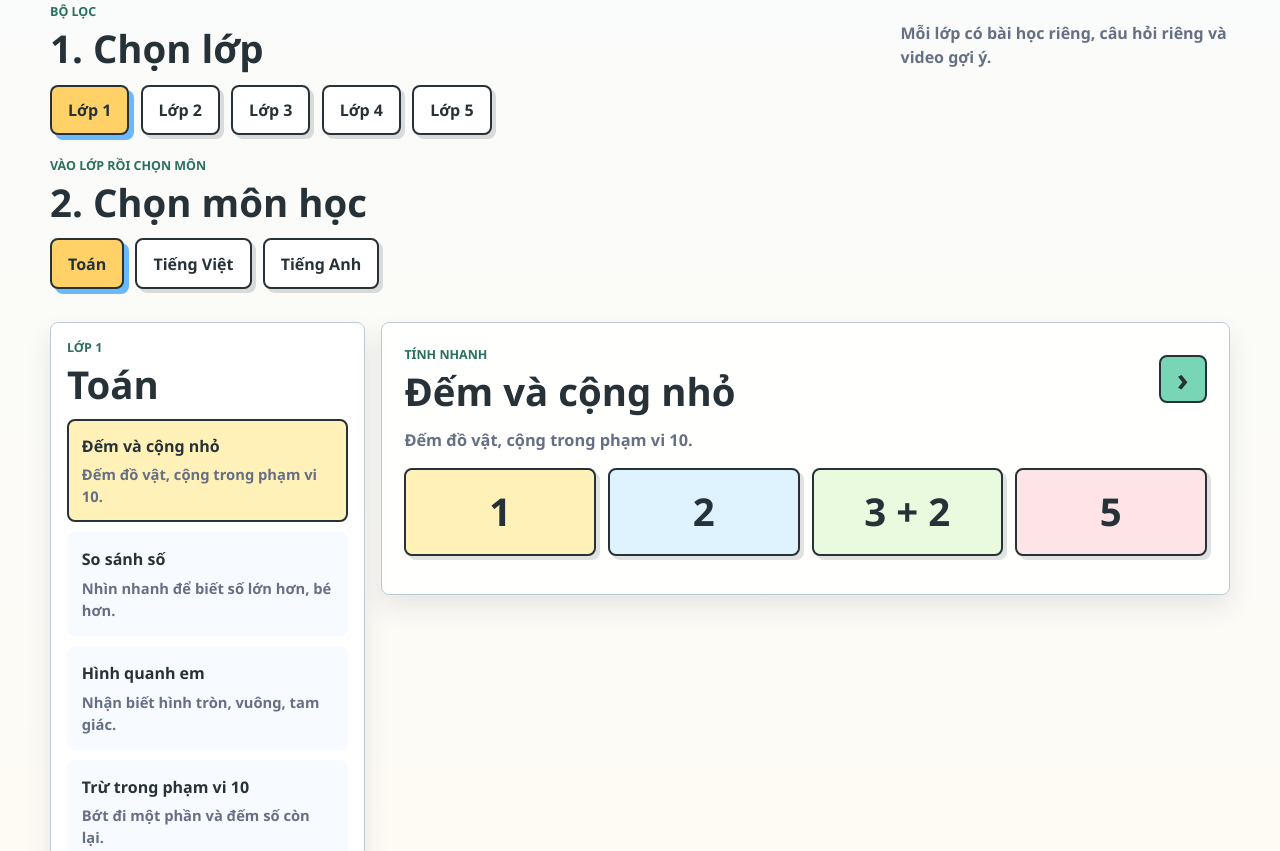
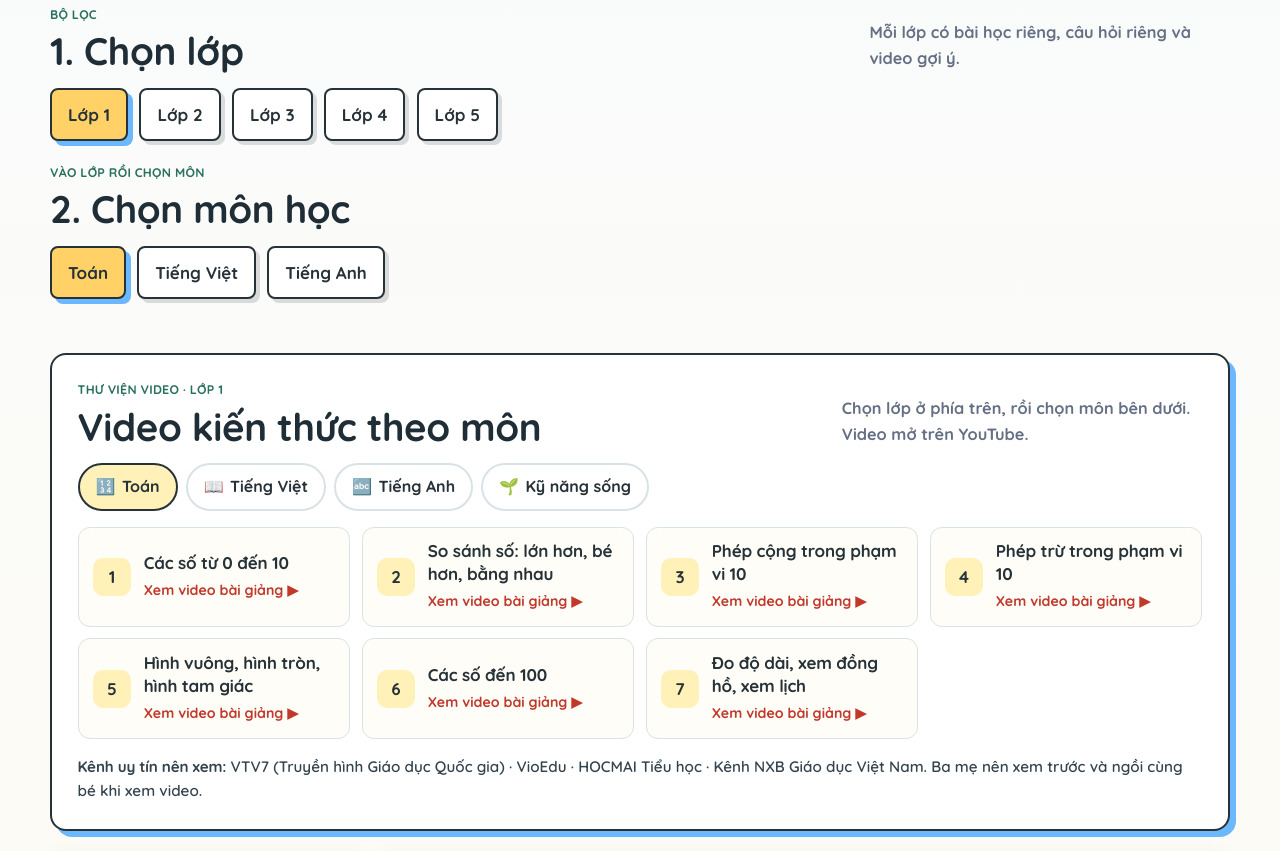
Before and after one commit to luongminhphuong710-dotcom/hocvui, a plain HTML site: page index.html in a window 1280 px wide. Shown: the part 674-1525 px from the top of the page. Drawn offline with Linux system fonts and the light colour scheme.

Commit message:
Giao diện Quicksand dễ nhìn, thư viện video 4 môn lớp 1-5, bỏ khung chụp ảnh, bỏ Bản tin
Co-Authored-By: Claude Opus 5.5 <noreply@anthropic.com>
Claude-Session: https://claude.ai/code/session_01GNzqJau8iT1CtKjQT5AZC5

```diff
--- a/index.html
+++ b/index.html
@@ -5,6 +5,9 @@
     <meta name="viewport" content="width=device-width, initial-scale=1.0" />
     <title>Học - Học vui - Vui học</title>
     <link rel="preconnect" href="https://www.youtube-nocookie.com" />
+    <link rel="preconnect" href="https://fonts.googleapis.com" />
+    <link rel="preconnect" href="https://fonts.gstatic.com" crossorigin />
+    <link rel="stylesheet" href="https://fonts.googleapis.com/css2?family=Quicksand:wght@500;600;700&display=swap" />
     <link rel="stylesheet" href="styles.css" />
   </head>
   <body>
@@ -18,7 +21,6 @@
         <a href="tro-choi.html">Trò chơi</a>
         <a href="giai-tri.html">Giải trí</a>
         <a href="chup-anh-vui.html">Chụp ảnh</a>
-        <a href="ban-tin.html">Bản tin</a>
       </nav>
     </header>
 
@@ -55,6 +57,8 @@
         </div>
         <div class="subject-picker" id="subjectPicker" role="tablist" aria-label="Chọn môn học"></div>
       </section>
+
+      <section class="video-library" id="videoLibrary" aria-label="Thư viện video"></section>
 
       <section class="learn-grid">
         <aside class="lesson-panel" aria-label="Danh sách bài học">
@@ -185,5 +189,6 @@
     <div class="toast" id="toast" role="status" aria-live="polite"></div>
     <div class="celebration-layer" id="celebrationLayer" aria-hidden="true"></div>
     <script src="script.js"></script>
+    <script src="video-library.js"></script>
   </body>
 </html>
--- a/script.js
+++ b/script.js
@@ -1904,7 +1904,7 @@ function applyBoothFrame() {
 
   const frame = currentBoothFrame();
   dom.boothFrameOverlay.className = `booth-frame ${frame.className}`;
-  if (dom.boothFrameName) dom.boothFrameName.textContent = frame.label;
+
 }
 
 async function startBoothCamera() {
@@ -2016,7 +2016,6 @@ function drawImageCover(context, image, width, height) {
 function finishBoothCanvas(context, width, height, message) {
   if (!dom.boothCanvas || !dom.photoPreview || !dom.downloadPhotoLink) return;
 
-  drawBoothFrame(context, width, height, currentBoothFrame());
   const imageUrl = dom.boothCanvas.toDataURL("image/png");
   showBoothStillPreview(imageUrl);
   dom.photoPreview.src = imageUrl;
--- a/styles.css
+++ b/styles.css
@@ -27,7 +27,7 @@ body {
   background:
     linear-gradient(180deg, #f7fcff 0%, #fffaf1 48%, #f7fff9 100%);
   color: var(--ink);
-  font-family: "Segoe UI", Arial, sans-serif;
+  font-family: "Quicksand", "Segoe UI", Arial, sans-serif;
   line-height: 1.5;
 }
 
@@ -2585,3 +2585,54 @@ h3 {
     display: none;
   }
 }
+
+/* ===== Giao diện dễ nhìn: font Quicksand, chữ to, tương phản rõ ===== */
+body {
+  font-size: 17px;
+  line-height: 1.6;
+  font-weight: 600;
+  color: #1f2d36;
+}
+h1, h2, h3, h4, strong, b { font-weight: 700; letter-spacing: -0.01em; }
+button, input, select, textarea { font-family: inherit; font-weight: 700; }
+p, li { color: #34444f; }
+.section-note, .intro-text { font-size: 1.02rem; }
+.eyebrow { font-weight: 700; letter-spacing: 0.02em; }
+.topnav a { font-size: 1rem; }
+a:focus-visible, button:focus-visible { outline: 3px solid var(--sky); outline-offset: 2px; }
+
+/* ===== Thư viện video ===== */
+.video-library {
+  margin: 1.25rem 0;
+  padding: clamp(1rem, 3vw, 1.6rem);
+  border: 2px solid var(--ink);
+  border-radius: 16px;
+  background: var(--white);
+  box-shadow: 6px 6px 0 var(--sky);
+}
+.lib-tabs { display: flex; flex-wrap: wrap; gap: 0.5rem; margin: 0.6rem 0 1rem; }
+.lib-tab {
+  display: inline-flex; align-items: center; gap: 0.4rem;
+  min-height: 46px; padding: 0.55rem 1rem;
+  border: 2px solid var(--line); border-radius: 999px;
+  background: var(--white); color: var(--ink); font-size: 1rem; cursor: pointer;
+}
+.lib-tab:hover { border-color: var(--soft-line); }
+.lib-tab.is-active { background: var(--tab); border-color: var(--ink); }
+.lib-grid { display: grid; grid-template-columns: repeat(auto-fill, minmax(min(100%, 260px), 1fr)); gap: 0.7rem; }
+.lib-card {
+  display: flex; align-items: center; gap: 0.8rem;
+  padding: 0.8rem 0.9rem; border: 1px solid var(--line); border-radius: 12px;
+  background: var(--paper); color: var(--ink); text-decoration: none;
+  transition: transform .15s, border-color .15s;
+}
+.lib-card:hover { transform: translateY(-2px); border-color: var(--ink); }
+.lib-num { flex: none; display: grid; place-items: center; width: 38px; height: 38px; border-radius: 10px; font-weight: 700; }
+.lib-text strong { display: block; line-height: 1.35; }
+.lib-text small { color: #c0392b; font-weight: 700; }
+.lib-channels { margin: 1rem 0 0; font-size: 0.95rem; }
+@media (prefers-reduced-motion: reduce) { .lib-card { transition: none; } }
+
+/* ===== Chụp ảnh: bỏ cột khung ===== */
+.photobooth-layout { grid-template-columns: minmax(0, 1fr) minmax(230px, 320px); }
+@media (max-width: 900px) { .photobooth-layout { grid-template-columns: 1fr; } }
--- /dev/null
+++ b/video-library.js
@@ -0,0 +1,115 @@
+// Thư viện video theo lớp và môn (Toán, Tiếng Việt, Tiếng Anh, Kỹ năng sống).
+// Mỗi chủ đề mở trang tìm kiếm YouTube kèm tên kênh/bộ sách uy tín,
+// để luôn ra video bài giảng còn hoạt động. Ba mẹ nên xem trước cùng bé.
+const libSubjects = {
+  math: { label: "Toán", icon: "🔢", color: "#fff1b8", hint: "Kết nối tri thức bài giảng" },
+  vietnamese: { label: "Tiếng Việt", icon: "📖", color: "#ffe4e7", hint: "Kết nối tri thức bài giảng" },
+  english: { label: "Tiếng Anh", icon: "🔤", color: "#e3f4ff", hint: "Global Success" },
+  life: { label: "Kỹ năng sống", icon: "🌱", color: "#e6f7dc", hint: "kỹ năng sống cho học sinh tiểu học" },
+};
+
+const libChannels = {
+  math: ["VTV7 (Truyền hình Giáo dục Quốc gia)", "VioEdu", "HOCMAI Tiểu học", "Kênh NXB Giáo dục Việt Nam"],
+  vietnamese: ["VTV7 (Truyền hình Giáo dục Quốc gia)", "VioEdu", "HOCMAI Tiểu học", "Kênh NXB Giáo dục Việt Nam"],
+  english: ["Global Success (NXB Giáo dục Việt Nam)", "Super Simple Songs", "British Council LearnEnglish Kids", "Cocomelon"],
+  life: ["VTV7 – Kỹ năng sống", "Sesame Street", "Thời sự VTV – An toàn cho trẻ", "Hội Chữ thập đỏ – Sơ cứu"],
+};
+
+const libTopics = {
+  math: {
+    1: ["Các số từ 0 đến 10", "So sánh số: lớn hơn, bé hơn, bằng nhau", "Phép cộng trong phạm vi 10", "Phép trừ trong phạm vi 10", "Hình vuông, hình tròn, hình tam giác", "Các số đến 100", "Đo độ dài, xem đồng hồ, xem lịch"],
+    2: ["Ôn tập các số đến 100", "Phép cộng có nhớ trong phạm vi 100", "Phép trừ có nhớ trong phạm vi 100", "Làm quen phép nhân, bảng nhân 2 và 5", "Phép chia, bảng chia 2 và 5", "Các số trong phạm vi 1000", "Ki-lô-gam, lít, mét, ki-lô-mét"],
+    3: ["Bảng nhân, bảng chia 6, 7, 8, 9", "Nhân số có hai chữ số với số có một chữ số", "Chia có dư", "Các số đến 10 000 và 100 000", "Chu vi, diện tích hình chữ nhật, hình vuông", "Góc vuông, góc không vuông", "Tiền Việt Nam"],
+    4: ["Số có nhiều chữ số, lớp triệu", "Phép nhân, phép chia với số có nhiều chữ số", "Biểu thức có chứa chữ", "Phân số và các phép tính với phân số", "Tìm số trung bình cộng", "Hai đường thẳng vuông góc, song song", "Hình bình hành, hình thoi"],
+    5: ["Số thập phân", "Cộng, trừ, nhân, chia số thập phân", "Tỉ số phần trăm", "Diện tích hình tam giác, hình thang", "Chu vi, diện tích hình tròn", "Thể tích hình hộp chữ nhật, hình lập phương", "Toán chuyển động đều: vận tốc, quãng đường, thời gian"],
+  },
+  vietnamese: {
+    1: ["Bảng chữ cái tiếng Việt", "Học âm và vần", "Đánh vần, ghép tiếng", "Tập viết chữ thường", "Dấu thanh: sắc, huyền, hỏi, ngã, nặng", "Tập đọc đoạn văn ngắn", "Chính tả nghe – viết"],
+    2: ["Từ chỉ sự vật, hoạt động, đặc điểm", "Câu giới thiệu, câu nêu hoạt động", "Dấu chấm, dấu phẩy, dấu chấm hỏi", "Viết đoạn văn kể về người thân", "Viết đoạn văn tả đồ vật", "Tập đọc thơ lớp 2", "Viết chữ hoa"],
+    3: ["Biện pháp so sánh", "Từ có nghĩa giống nhau, trái nghĩa", "Câu cảm, câu khiến", "Viết đoạn văn kể lại sự việc", "Viết thư cho người thân", "Biện pháp nhân hoá", "Đọc hiểu văn bản"],
+    4: ["Danh từ, động từ, tính từ", "Chủ ngữ, vị ngữ, trạng ngữ", "Biện pháp nhân hoá", "Văn miêu tả con vật", "Văn miêu tả cây cối", "Viết đoạn văn nêu ý kiến", "Đọc hiểu truyện và thơ"],
+    5: ["Từ đồng nghĩa, từ trái nghĩa", "Từ đa nghĩa", "Đại từ, kết từ", "Câu ghép và cách nối các vế câu", "Văn tả người", "Văn tả phong cảnh", "Viết bài văn kể chuyện sáng tạo"],
+  },
+  english: {
+    1: ["Hello – Chào hỏi", "Colours – Màu sắc", "Numbers 1 to 10", "Animals – Con vật", "My family – Gia đình", "Toys – Đồ chơi", "Phonics: letters A to Z"],
+    2: ["Alphabet song and phonics", "At home – Đồ vật trong nhà", "Food and drinks", "Clothes – Quần áo", "Weather – Thời tiết", "Numbers 11 to 20", "Body parts – Bộ phận cơ thể"],
+    3: ["Unit: Hello / What's your name?", "My school things", "My friends and family", "Colours and break time activities", "My house and my bedroom", "Jobs – Nghề nghiệp", "Numbers and age: How old are you?"],
+    4: ["My friends: Where are you from?", "Time and daily routines", "Days of the week, school subjects", "My birthday party", "Things we can do", "My hobbies", "Shopping: How much is it?"],
+    5: ["All about me", "Our homes and addresses", "My foreign friends", "Our free-time activities", "My future job", "Past simple: What did you do?", "Holidays and travelling"],
+  },
+  life: {
+    1: ["Tự chăm sóc bản thân: rửa tay, đánh răng", "Lời chào, lời cảm ơn, xin lỗi", "An toàn khi đi đường", "Gọn gàng: tự cất đồ dùng", "Không đi theo người lạ", "Nhận biết cảm xúc của mình"],
+    2: ["Kỹ năng tự phục vụ: gấp quần áo, chuẩn bị cặp sách", "Phòng tránh đuối nước", "An toàn với điện, lửa, vật sắc nhọn", "Biết ơn thầy cô, ông bà, cha mẹ", "Kết bạn và chơi hoà đồng", "Thuộc số điện thoại, địa chỉ nhà"],
+    3: ["Quản lý thời gian, lập thời gian biểu", "Giữ gìn vệ sinh trường lớp", "Phòng tránh xâm hại cơ thể", "Ứng xử khi bị bắt nạt", "Tiết kiệm tiền và tiết kiệm nước", "Gọi số khẩn cấp 113, 114, 115"],
+    4: ["Kỹ năng làm việc nhóm", "Kỹ năng thuyết trình tự tin", "An toàn khi dùng Internet", "Kiểm soát cảm xúc, giải quyết mâu thuẫn", "Sơ cứu vết thương nhỏ", "Bảo vệ môi trường, phân loại rác"],
+    5: ["Kỹ năng tự học hiệu quả", "Đặt mục tiêu và lập kế hoạch", "Thoát hiểm khi có cháy", "Tuổi dậy thì và chăm sóc cơ thể", "An toàn trên mạng xã hội", "Lòng biết ơn và giúp đỡ cộng đồng"],
+  },
+};
+
+const lib = { subject: "math", lastGrade: null };
+
+function libGrade() {
+  try {
+    if (typeof state !== "undefined" && state.grade) return state.grade;
+  } catch (e) {}
+  return 1;
+}
+
+function libSearchUrl(subjectKey, grade, topic) {
+  const s = libSubjects[subjectKey];
+  const prefix = subjectKey === "life" ? "Kỹ năng sống" : `${s.label} lớp ${grade}`;
+  const q = `${prefix} ${topic} ${s.hint}`;
+  return "https://www.youtube.com/results?search_query=" + encodeURIComponent(q);
+}
+
+function renderVideoLibrary() {
+  const root = document.querySelector("#videoLibrary");
+  if (!root) return;
+  const grade = libGrade();
+  lib.lastGrade = grade;
+
+  const tabs = Object.entries(libSubjects)
+    .map(
+      ([key, s]) =>
+        `<button type="button" class="lib-tab${key === lib.subject ? " is-active" : ""}" data-lib="${key}" style="--tab:${s.color}">
+          <span aria-hidden="true">${s.icon}</span>${s.label}
+        </button>`
+    )
+    .join("");
+
+  const s = libSubjects[lib.subject];
+  const cards = libTopics[lib.subject][grade]
+    .map(
+      (topic, i) =>
+        `<a class="lib-card" href="${libSearchUrl(lib.subject, grade, topic)}" target="_blank" rel="noopener">
+          <span class="lib-num" style="background:${s.color}">${i + 1}</span>
+          <span class="lib-text"><strong>${topic}</strong><small>Xem video bài giảng ▶</small></span>
+        </a>`
+    )
+    .join("");
+
+  root.innerHTML = `
+    <div class="section-heading">
+      <div>
+        <p class="eyebrow">Thư viện video · Lớp ${grade}</p>
+        <h2>Video kiến thức theo môn</h2>
+      </div>
+      <p class="section-note">Chọn lớp ở phía trên, rồi chọn môn bên dưới. Video mở trên YouTube.</p>
+    </div>
+    <div class="lib-tabs" role="tablist">${tabs}</div>
+    <div class="lib-grid">${cards}</div>
+    <p class="lib-channels"><strong>Kênh uy tín nên xem:</strong> ${libChannels[lib.subject].join(" · ")}.
+      Ba mẹ nên xem trước và ngồi cùng bé khi xem video.</p>`;
+
+  root.querySelectorAll(".lib-tab").forEach((b) =>
+    b.addEventListener("click", () => {
+      lib.subject = b.dataset.lib;
+      renderVideoLibrary();
+    })
+  );
+}
+
+document.addEventListener("click", (e) => {
+  if (e.target.closest("#gradePicker")) setTimeout(() => libGrade() !== lib.lastGrade && renderVideoLibrary(), 0);
+});
+renderVideoLibrary();
```
Also changed, not shown: ban-tin.html (deleted, +0 -60 lines), chup-anh-vui.html (+5 -14 lines), giai-tri.html (+3 -1 lines), tro-choi.html (+3 -1 lines), README.md.
